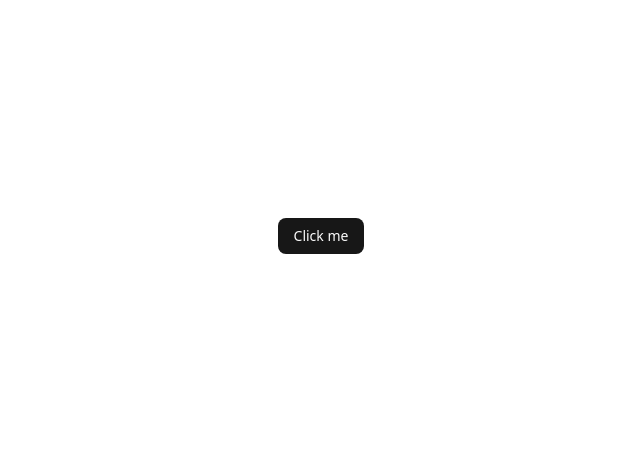
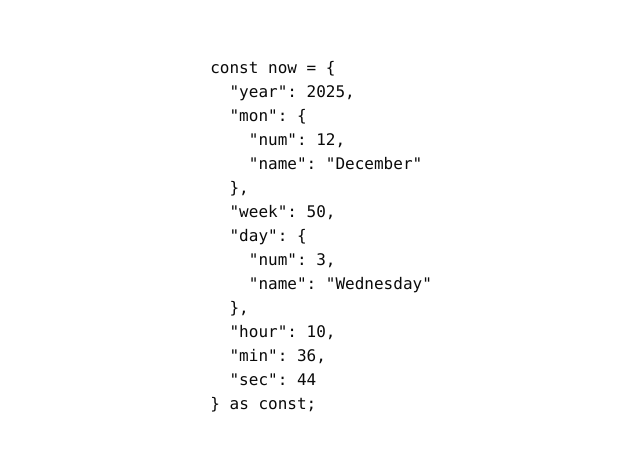
Before and after one commit to StoyanDimitrov0016/time-snippet, a React (Vite) app: page / in a window 1280 px wide. Shown: the part 164-614 px from the top of the page, without its empty margins (319-959 px from the left). Built offline with nearby package versions, Linux system fonts and the light colour scheme.

Commit message:
feat: initialize the main logic

```diff
--- a/src/App.tsx
+++ b/src/App.tsx
@@ -1,9 +1,46 @@
 import { Button } from "@/components/ui/button";
 
+function getISOWeek(date: Date) {
+  // Copy date, force to UTC to avoid DST/timezone surprises
+  const dateUTC = new Date(Date.UTC(date.getFullYear(), date.getMonth(), date.getDate()));
+
+  // ISO: Monday=1 ... Sunday=7
+  const day = dateUTC.getUTCDay() || 7;
+
+  // Move to Thursday of this week (ISO week-year anchor)
+  dateUTC.setUTCDate(dateUTC.getUTCDate() + 4 - day);
+
+  // Week 1 is the week with Jan 4th
+  const yearStart = new Date(Date.UTC(dateUTC.getUTCFullYear(), 0, 1));
+  const week = Math.ceil(((dateUTC.getTime() - yearStart.getTime()) / 86_400_000 + 1) / 7);
+
+  return week;
+}
+
 export default function App() {
+  const date = new Date();
+
+  const now = {
+    year: date.getFullYear(),
+    mon: {
+      num: date.getMonth() + 1,
+      name: new Intl.DateTimeFormat(undefined, { month: "long" }).format(date),
+    },
+    week: getISOWeek(date), // your ISO week fn
+    day: {
+      num: ((date.getDay() + 6) % 7) + 1,
+      name: new Intl.DateTimeFormat(undefined, { weekday: "long" }).format(date),
+    },
+    hour: date.getHours(),
+    min: date.getMinutes(),
+    sec: date.getSeconds(),
+  } as const;
   return (
     <div className="flex min-h-svh flex-col items-center justify-center">
-      <Button>Click me</Button>
+      <pre>
+        <span>const now = </span>
+        {JSON.stringify(now, null, 2)} <span>as const;</span>
+      </pre>
     </div>
   );
 }
```
